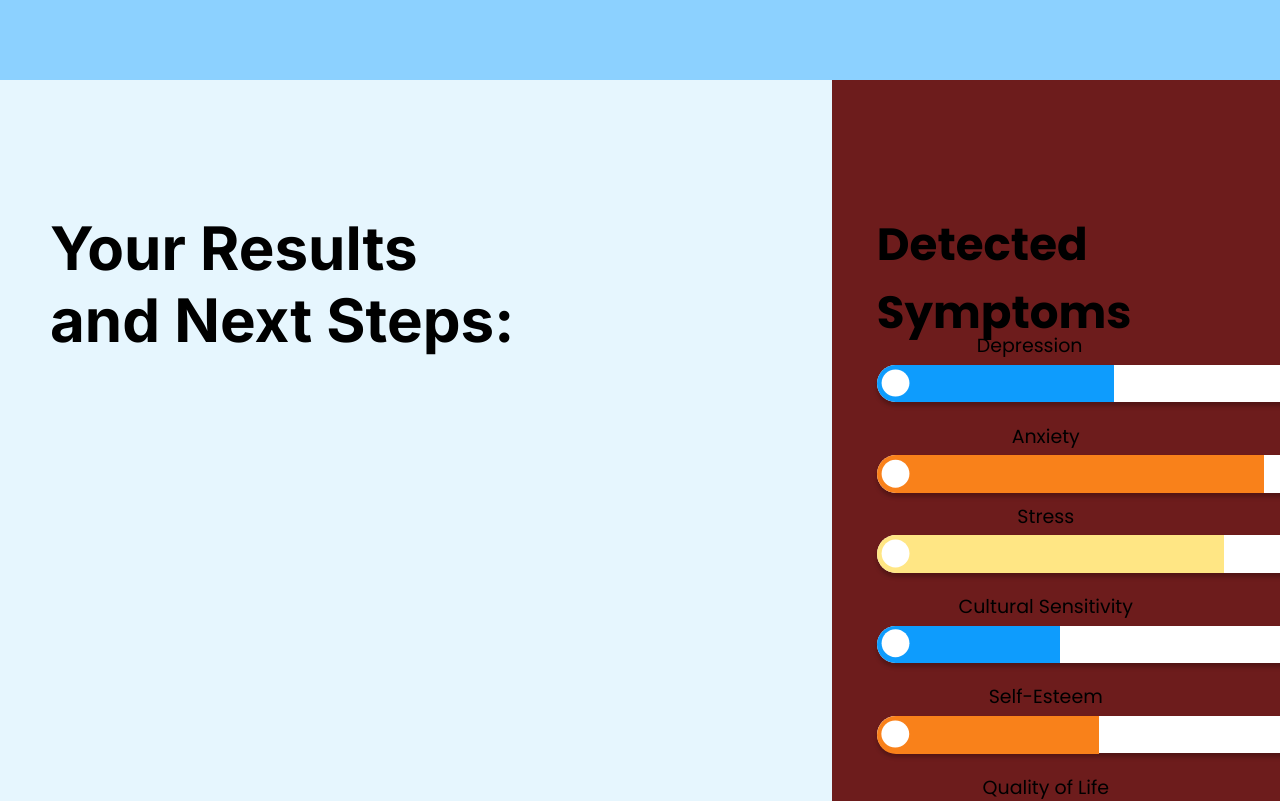
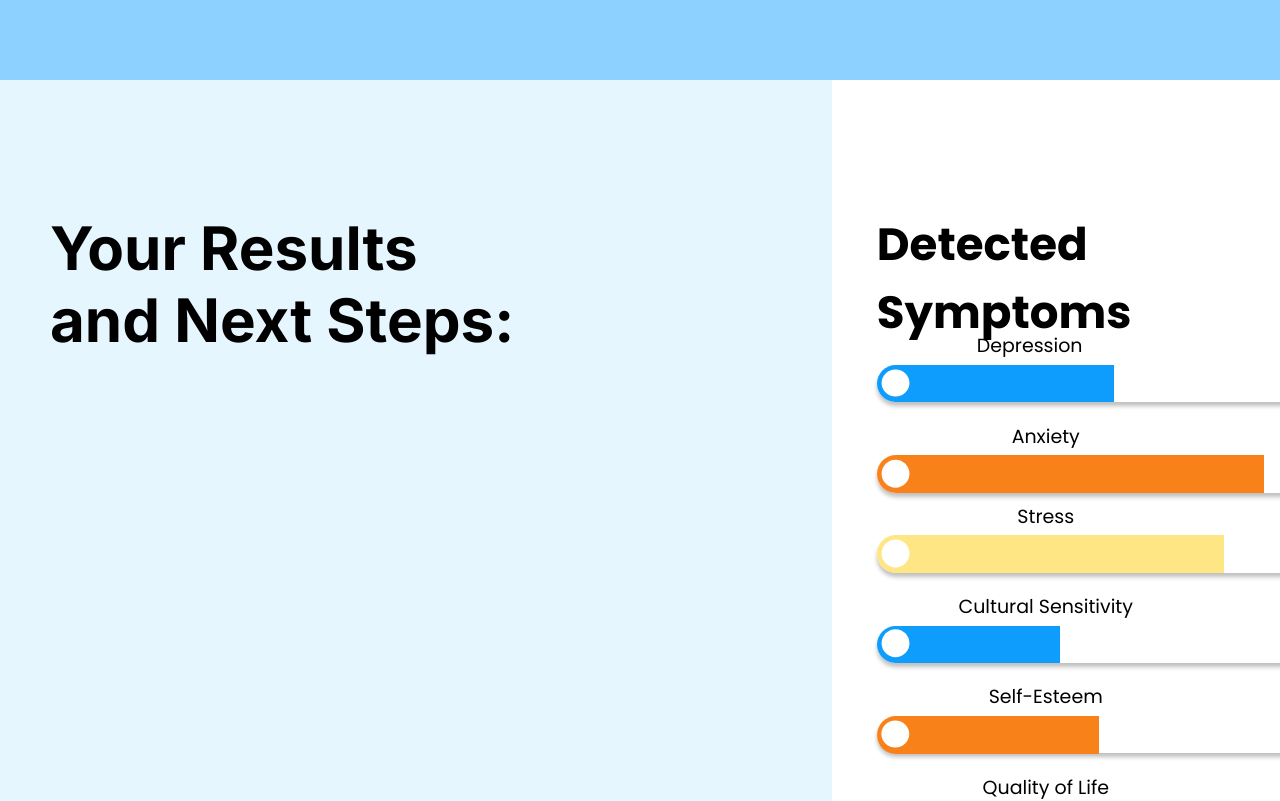
Before and after one commit to boristomov/Beat-The-Streets-MHA-Platform, a React (Create React App) app in the folder frontend/: page / in a window 1280 px wide. Shown: the top 801 px of the page. Built offline with nearby package versions, Linux system fonts and the light colour scheme; the HTML template or start-up script is replaced by a standard one.

Commit message:
last change

```diff
--- a/frontend/src/pages/analytics.module.css
+++ b/frontend/src/pages/analytics.module.css
@@ -16,7 +16,7 @@
   position: absolute;
   width: 35%;
   left: 65%;
-  background-color: #6d1c1c;
+  background-color: #ffffff;
   height: 900px;
   z-index: 0;
   align-content: center;
@@ -27,9 +27,12 @@
   position: relative;
   padding: 20px;
   top: 100px;
+
+
 }
 .containerList {
   display: flex;
+  position: relative;
   align-items: center;
   align-self: center;
   align-content: center;
```
